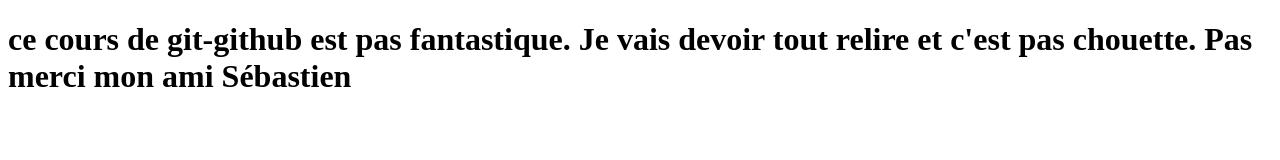
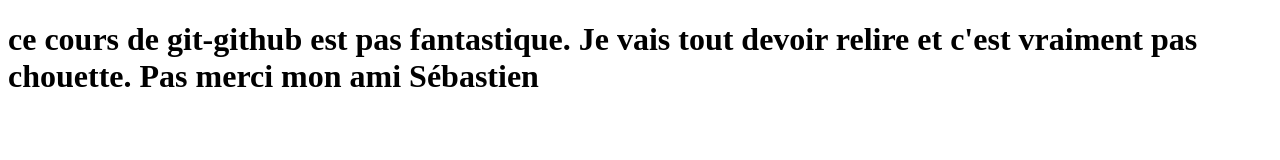
Before and after one commit to jewelsinger/git-backend, a plain HTML site: page index.html in a window 1280 px wide. Drawn offline with Linux system fonts and the light colour scheme.

Commit message:
Update index.html

```diff
--- a/index.html
+++ b/index.html
@@ -3,12 +3,12 @@
   <head>
     <meta charset="UTF-8" />
     <meta name="viewport" content="width=device-width, initial-scale=1.0" />
-    <title>git</title>
+    <title>github</title>
   </head>
   <body>
     <h1>
-      ce cours de git-github est pas fantastique. Je vais devoir tout relire et
-      c'est pas chouette. Pas merci mon ami Sébastien
+      ce cours de git-github est pas fantastique. Je vais tout devoir relire et
+      c'est vraiment pas chouette. Pas merci mon ami Sébastien
     </h1>
   </body>
 </html>
```
